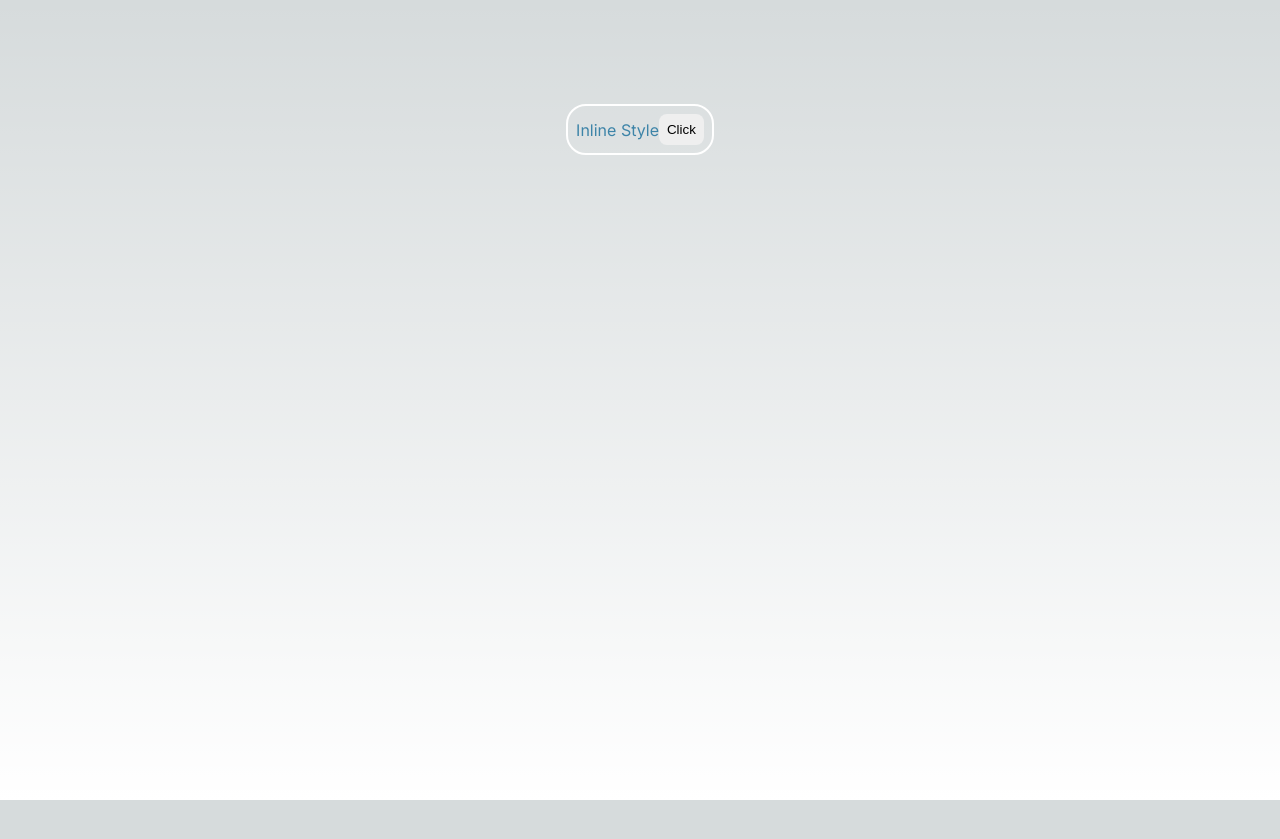
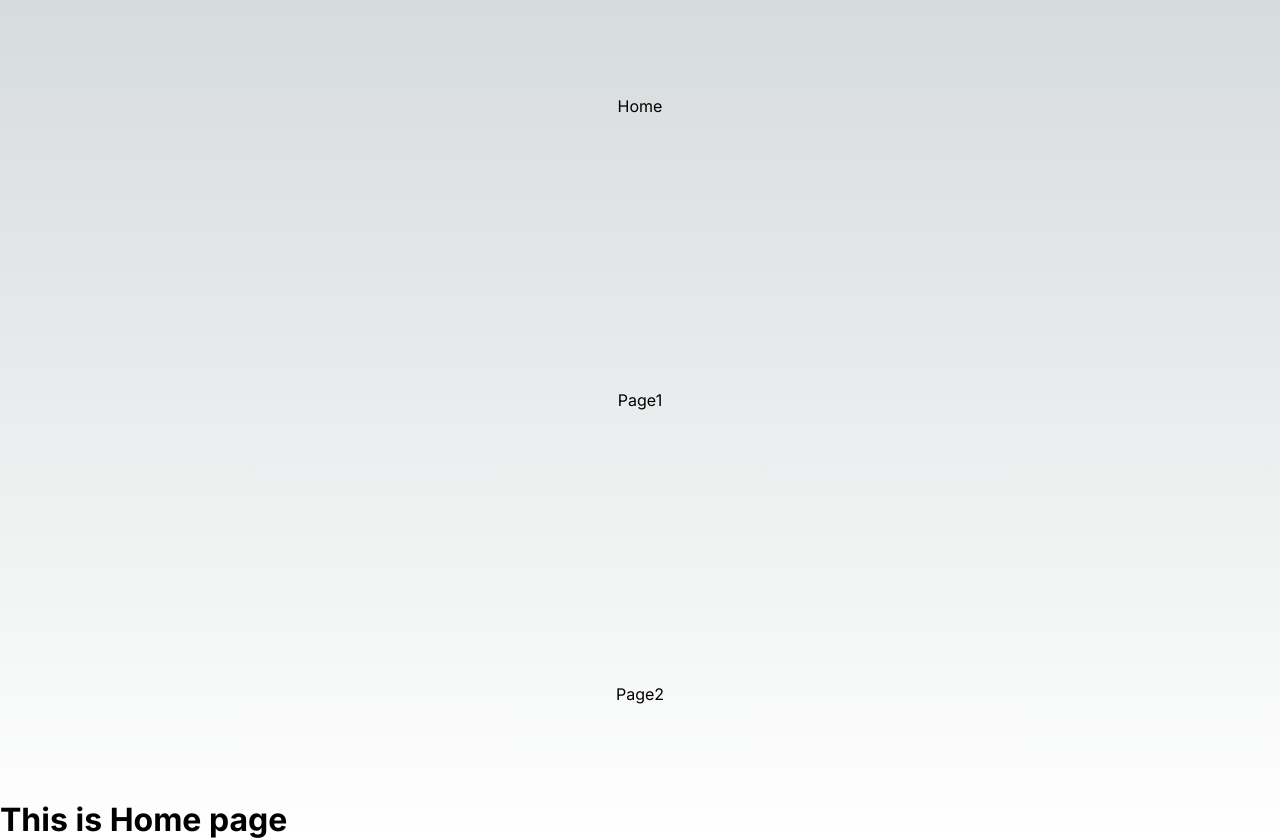
Before and after one commit to Sozai83/Project6_LearnReact, a Next.js app in the folder learnreact/: page / in a window 1280 px wide. Before the commit the page ends 800 px from the top, so only its background shows below. Built offline with nearby package versions, Linux system fonts and the light colour scheme.

Commit message:
Added nested pages

```diff
--- a/learnreact/package.json
+++ b/learnreact/package.json
@@ -9,8 +9,12 @@
     "lint": "next lint"
   },
   "dependencies": {
+    "i": "^0.3.7",
     "next": "13.4.19",
+    "npm": "^10.0.0",
     "react": "^18.2.0",
-    "react-dom": "18.2.0"
+    "react-dom": "18.2.0",
+    "react-router-dom": "^6.15.0",
+    "sass": "^1.66.1"
   }
 }
--- /dev/null
+++ b/learnreact/src/app/component/CSSModules.jsx
@@ -0,0 +1,10 @@
+import classes from './CSSModules.module.scss'
+
+export const CssModules = () => {
+    return (
+        <div className={classes.container}>
+            <p>CSS Modules</p>
+            <button>Fight!</button>
+        </div>
+    );
+}
--- /dev/null
+++ b/learnreact/src/app/component/CSSModules.module.scss
@@ -0,0 +1,9 @@
+.container {
+    border: solid 2px white;
+    border-radius: 20px;
+    padding: 8px;
+    margin: 8px;
+    display: flex;
+    justify-content: space-around;
+    align-items: center;
+}
--- /dev/null
+++ b/learnreact/src/app/component/Home1.jsx
@@ -0,0 +1,7 @@
+export const Home1 = () => {
+    return (
+        <div>
+            <h1>This is Home page</h1>
+        </div>
+    );
+}
--- /dev/null
+++ b/learnreact/src/app/component/Page1.jsx
@@ -0,0 +1,7 @@
+export const Page1 = () => {
+    return (
+        <div>
+            <h1>This is page1</h1>
+        </div>
+    );
+}
--- /dev/null
+++ b/learnreact/src/app/component/Page2.jsx
@@ -0,0 +1,7 @@
+export const Page2 = () => {
+    return (
+        <div>
+            <h1>This is page2</h1>
+        </div>
+    );
+}
--- a/learnreact/src/app/page.js
+++ b/learnreact/src/app/page.js
@@ -1,9 +1,15 @@
 "use client";
+
+import { BrowserRouter, Link, Routes, Route } from "react-router-dom";
 
 import { useState, useCallback, useMemo } from "react";
 import { InlineStyle } from "./component/InlineStyle";
+import { CssModules } from "./component/CSSModules";
 import Image from "next/image";
 import styles from "./page.module.css";
+import { Page1 } from "./component/Page1";
+import { Page2 } from "./component/Page2";
+import { Home1 } from "./component/Home1";
 
 export default function Home() {
   const [inputValue, SetInputValue] = useState("");
@@ -26,8 +32,17 @@ export default function Home() {
   const temp = useMemo(() => 1 + 3, []);
 
   return (
-    <main className={styles.main}>
-      <InlineStyle />
-    </main>
+    <BrowserRouter>
+      <main className={styles.main}>
+        <Link to="/">Home</Link>
+        <Link to="/page1">Page1</Link>
+        <Link to="/page2">Page2</Link>
+      </main>
+      <Routes>
+        <Route path="/page1" element={<Page1 />}></Route>
+        <Route path="/page2" element={<Page2 />}></Route>
+        <Route exact path="/" element={<Home1 />}></Route>
+      </Routes>
+    </BrowserRouter>
   );
 }
```
Also changed, not shown: 1 other file (tests, documents, lock files or other folders).
